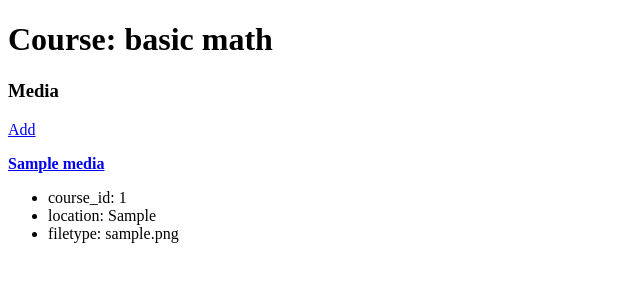
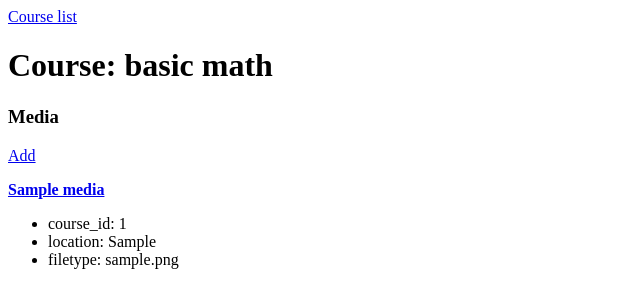
Before and after one commit to Alshootfa/I.K.R.A, a Flask app: page /courses/1 in a window 1280 px wide. Shown: the top 308 px of the page, without its empty margins (0-640 px from the left). Run offline with Flask 2, Linux system fonts and the light colour scheme; data comes from the database, SQL or seed files in the repository; tables that the repository leaves empty hold one stand-in row (values such as "Sample post").

Commit message:
Added link to course list

```diff
--- a/templates/add_media.html
+++ b/templates/add_media.html
@@ -1,4 +1,5 @@
 <!doctype html>
+<a href="{{ url_for('list_courses') }}">Course list</a>
 <title>Course: {{ course.course_name }} - Add media</title>
 <h1>Course: {{ course.course_name }}</h1>
 <h3>Add new media</h3>
--- a/templates/course.html
+++ b/templates/course.html
@@ -1,5 +1,6 @@
 <!doctype html>
 <title>Course</title>
+<a href="{{ url_for('list_courses') }}">Course list</a>
 <h1>Course: {{ course.course_name }}</h1>
 
 <h3>Media</h3>
```
